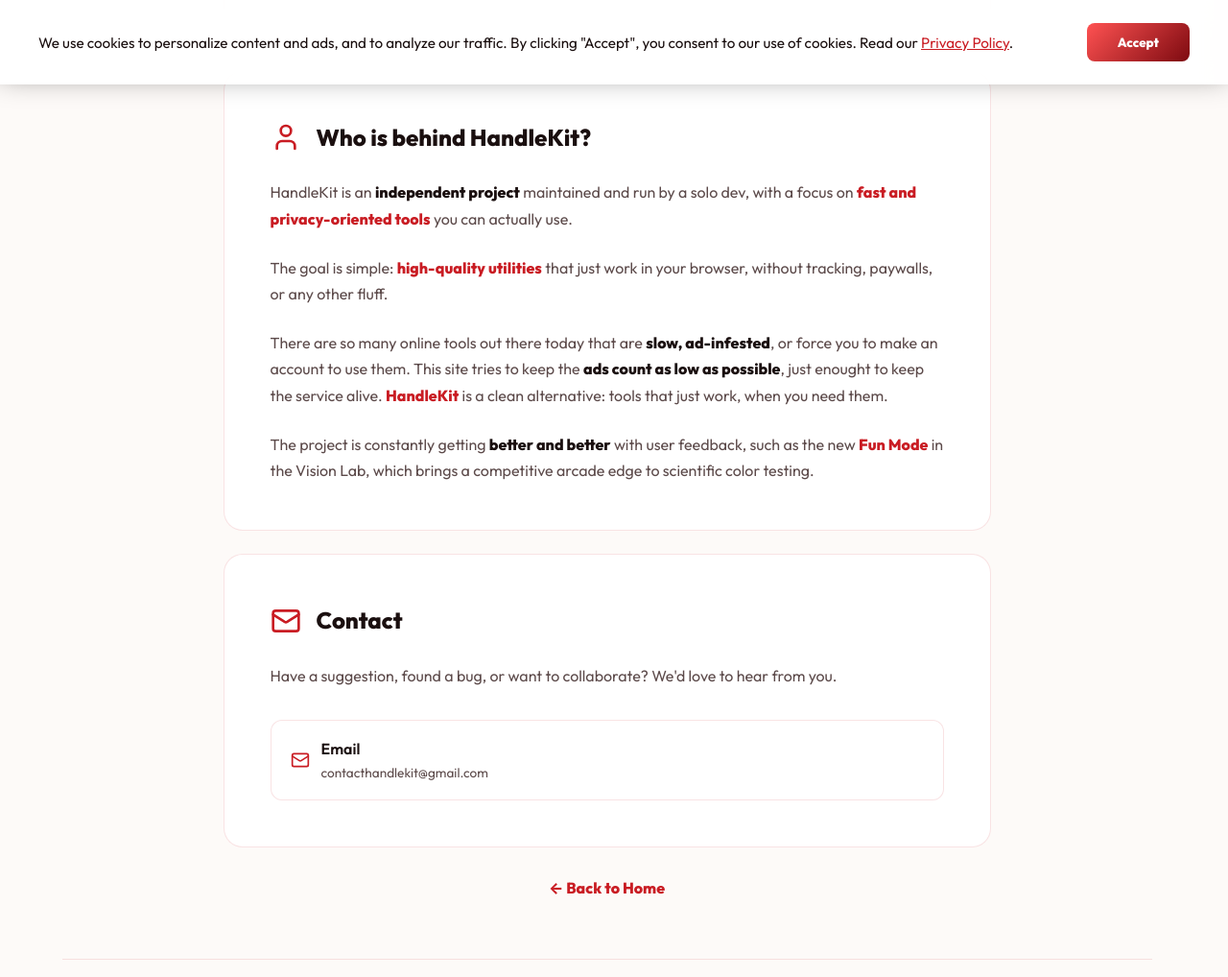
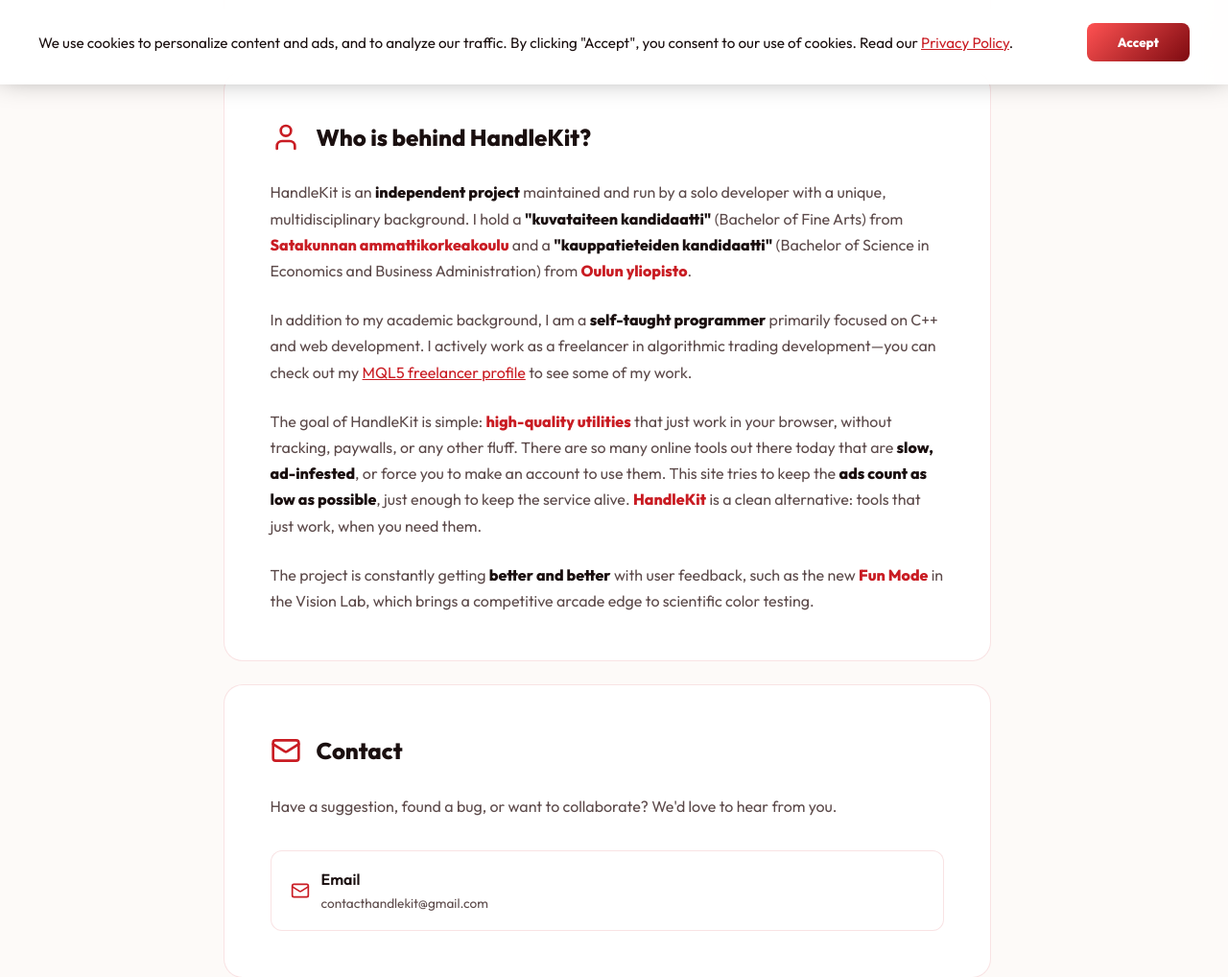
Before and after one commit to pasihaka/handlekit.com, a Flask app: page /about in a window 1280 px wide. Shown: the part 712-1730 px from the top of the page at 96% size. Run offline with Flask 3, Linux system fonts and the light colour scheme; some libraries are stand-ins or nearby versions.

Commit message:
Enhance About page with author background for better E-E-A-T and update sitemap

```diff
--- a/static/sitemap.xml
+++ b/static/sitemap.xml
@@ -26,7 +26,7 @@
     </url>
     <url>
         <loc>https://handlekit.com/about</loc>
-        <lastmod>2026-04-24</lastmod>
+        <lastmod>2026-08-23</lastmod>
         <changefreq>monthly</changefreq>
         <priority>0.5</priority>
     </url>
--- a/templates/about.html
+++ b/templates/about.html
@@ -105,17 +105,16 @@ creators. Built to be fast, simple, and privacy-first." %}
 
         <p style="color: var(--text-sub); margin-bottom: 1.5rem;">
             HandleKit is an <strong style="color: var(--text-main);">independent project</strong> maintained and run by
-            a solo dev, with a focus on <strong style="color: var(--accent-color);">fast and privacy-oriented
-                tools</strong> you can actually use.
+            a solo developer with a unique, multidisciplinary background. I hold a <strong style="color: var(--text-main);">"kuvataiteen kandidaatti"</strong> (Bachelor of Fine Arts) from <strong style="color: var(--accent-color);">Satakunnan ammattikorkeakoulu</strong> and a <strong style="color: var(--text-main);">"kauppatieteiden kandidaatti"</strong> (Bachelor of Science in Economics and Business Administration) from <strong style="color: var(--accent-color);">Oulun yliopisto</strong>.
         </p>
         <p style="color: var(--text-sub); margin-bottom: 1.5rem;">
-            The goal is simple: <strong style="color: var(--accent-color);">high-quality utilities</strong> that just
-            work in your browser, without tracking, paywalls, or any other fluff.
+            In addition to my academic background, I am a <strong style="color: var(--text-main);">self-taught programmer</strong> primarily focused on C++ and web development. I actively work as a freelancer in algorithmic trading development—you can check out my <a href="https://www.mql5.com/en/users/candles" target="_blank" rel="noopener noreferrer" style="color: var(--accent-color); text-decoration: underline;">MQL5 freelancer profile</a> to see some of my work.
         </p>
         <p style="color: var(--text-sub); margin-bottom: 1.5rem;">
-            There are so many online tools out there today that are <strong style="color: var(--text-main);">slow,
+            The goal of HandleKit is simple: <strong style="color: var(--accent-color);">high-quality utilities</strong> that just
+            work in your browser, without tracking, paywalls, or any other fluff. There are so many online tools out there today that are <strong style="color: var(--text-main);">slow,
                 ad-infested</strong>, or force you to make an account to use them. This site tries to keep the <strong
-                style="color: var(--text-main);">ads count as low as possible</strong>, just enought to keep the service
+                style="color: var(--text-main);">ads count as low as possible</strong>, just enough to keep the service
             alive. <strong style="color: var(--accent-color);">HandleKit</strong> is a clean alternative: tools that
             just work, when you need them.
         </p>
```
